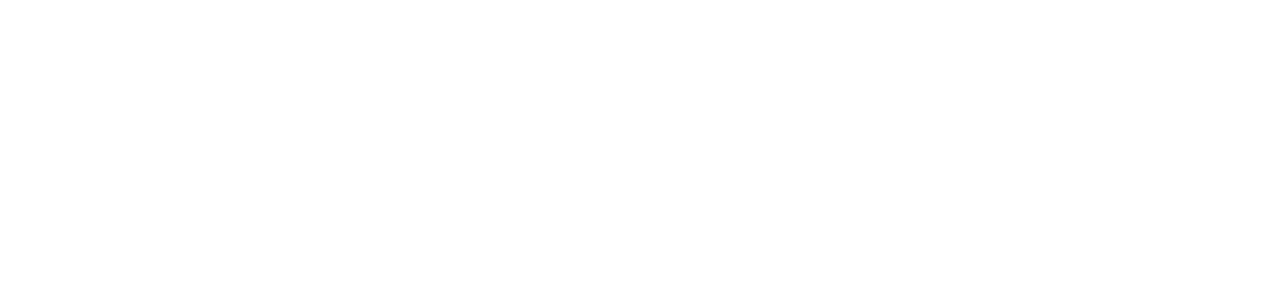
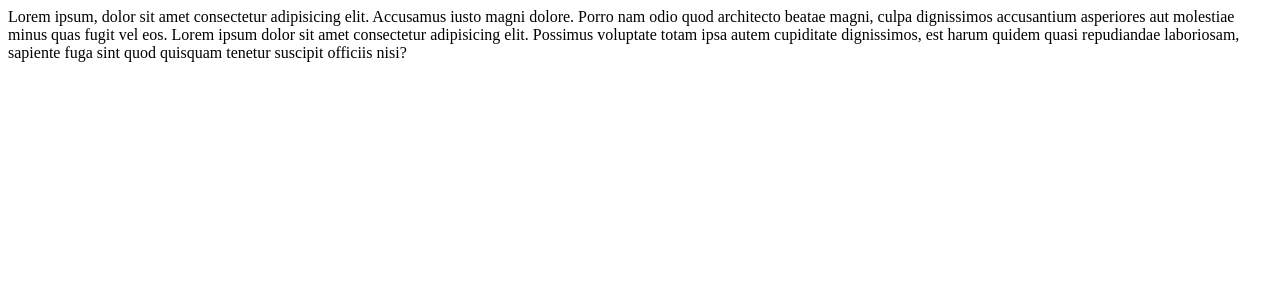
Before and after one commit to zxckeksylya/cv-generator, an Angular app: page / in a window 1280 px wide. Shown: the top 300 px of the page. Built offline with nearby package versions, Linux system fonts and the light colour scheme.

Commit message:
test lint 3

```diff
--- a/src/app/app.component.html
+++ b/src/app/app.component.html
@@ -1 +1,2 @@
 <router-outlet></router-outlet>
+Lorem ipsum, dolor sit amet consectetur adipisicing elit. Accusamus iusto magni dolore. Porro nam odio quod architecto beatae magni, culpa dignissimos accusantium asperiores aut molestiae minus quas fugit vel eos. Lorem ipsum dolor sit amet consectetur adipisicing elit. Possimus voluptate totam ipsa autem cupiditate dignissimos, est harum quidem quasi repudiandae laboriosam, sapiente fuga sint quod quisquam tenetur suscipit officiis nisi?
```
Also changed, not shown: .prettierrc.json.
